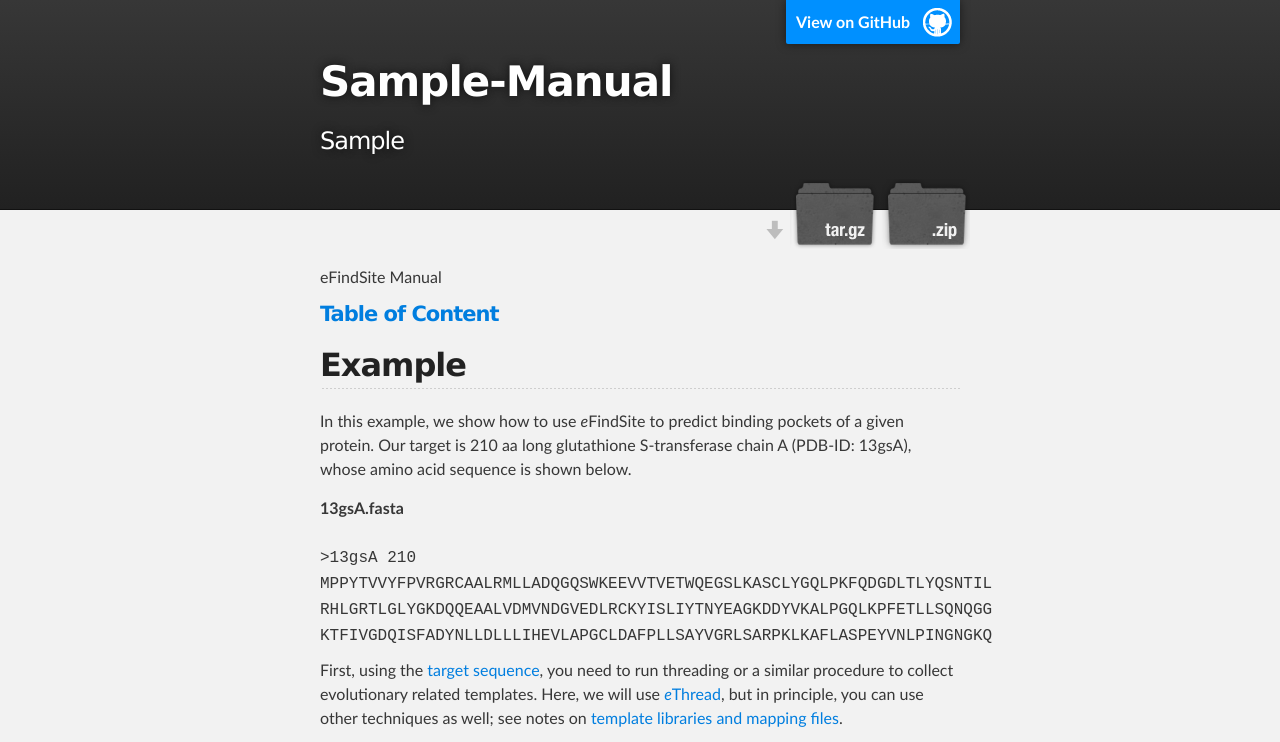
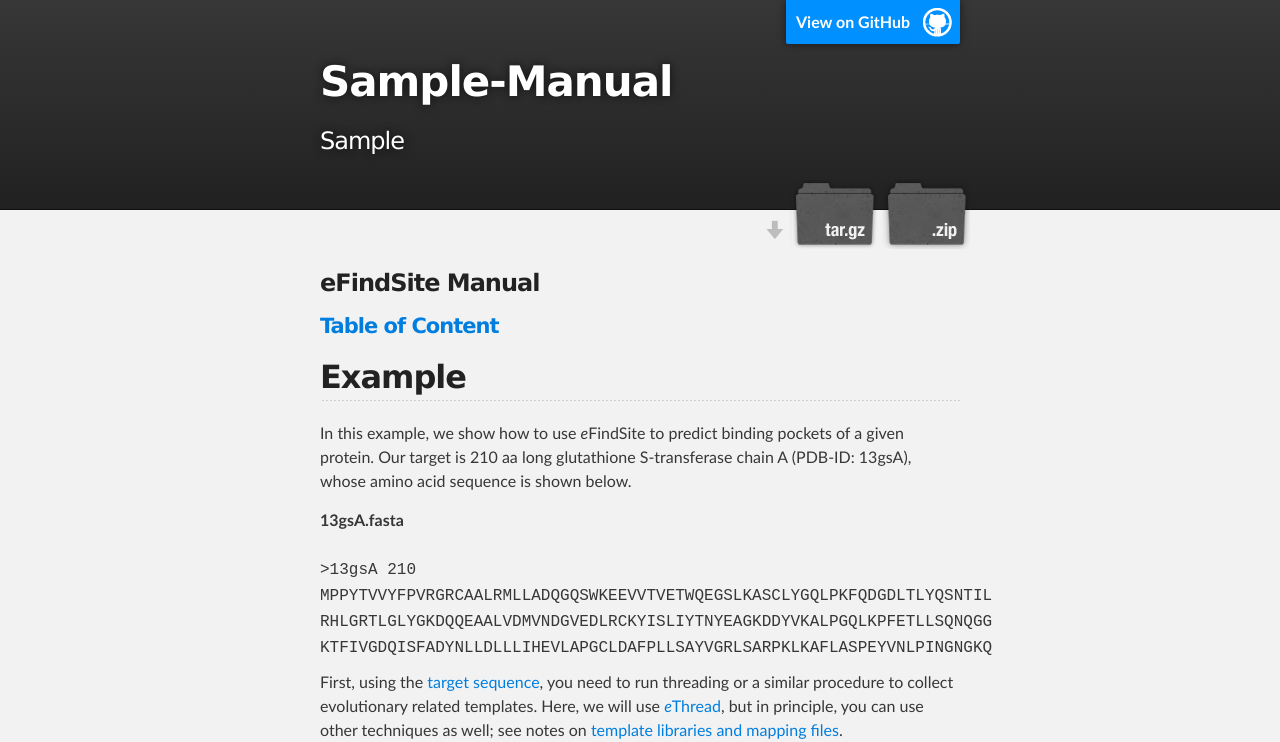
Before and after one commit to TESC-HPC/Sample-Manual, a plain HTML site: page example.html in a window 1280 px wide. Shown: the top 742 px of the page. Drawn offline with Linux system fonts and the light colour scheme.

Commit message:
Update example.html

```diff
--- a/example.html
+++ b/example.html
@@ -28,7 +28,7 @@
     <div id="main_content_wrap" class="outer">
     <section id="main_content" class="inner">
 
-    <p><h3></h3><i>e</i>FindSite Manual</h3><h4><a href="index.html">Table of Content</a></h4>
+    <p><h3><i>e</i>FindSite Manual</h3><h4><a href="index.html">Table of Content</a></h4>
 
 <h2>Example</h2>
 
@@ -139,7 +139,7 @@ surface and green sticks, respectively (click on images to zoom).</p>
 
 <p>
 </p>
-      </p></section>
+      </section>
     </div>
 
     <!-- FOOTER  -->
```
